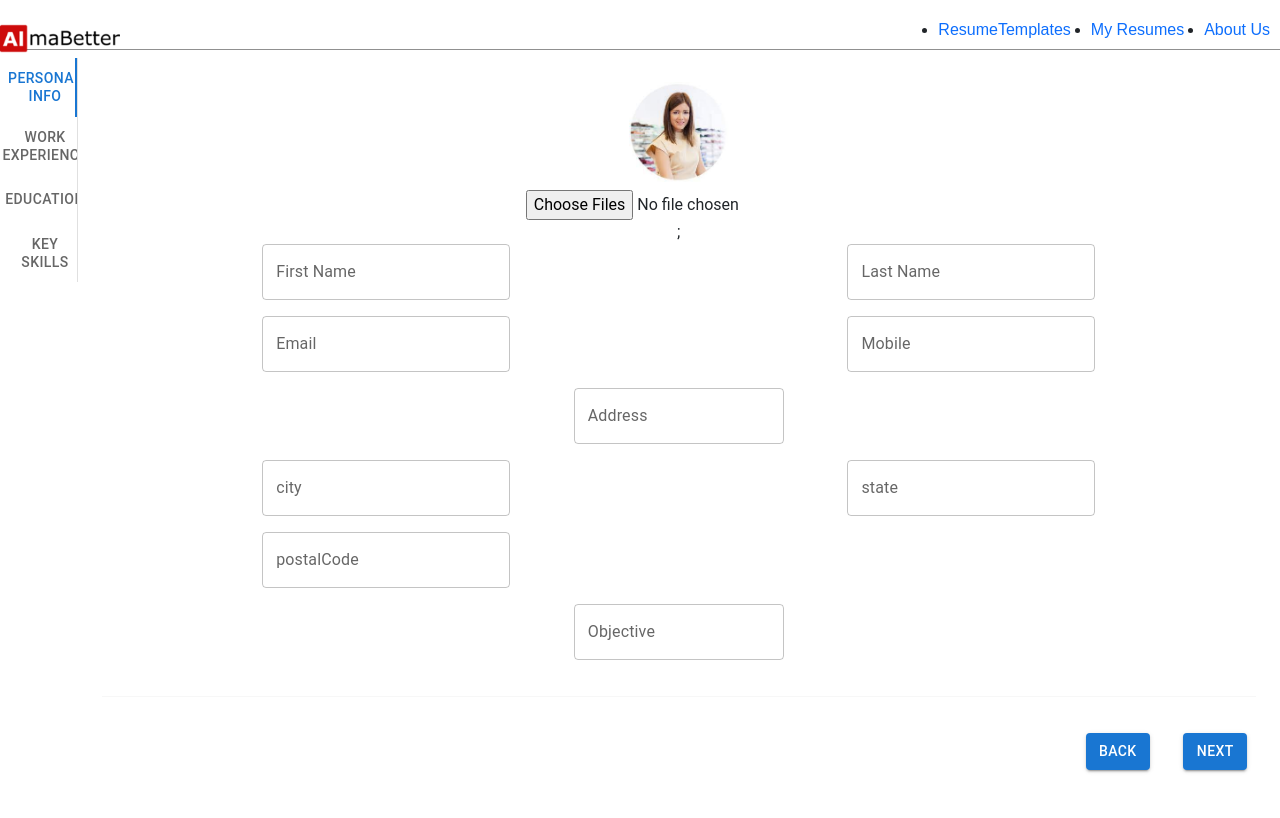
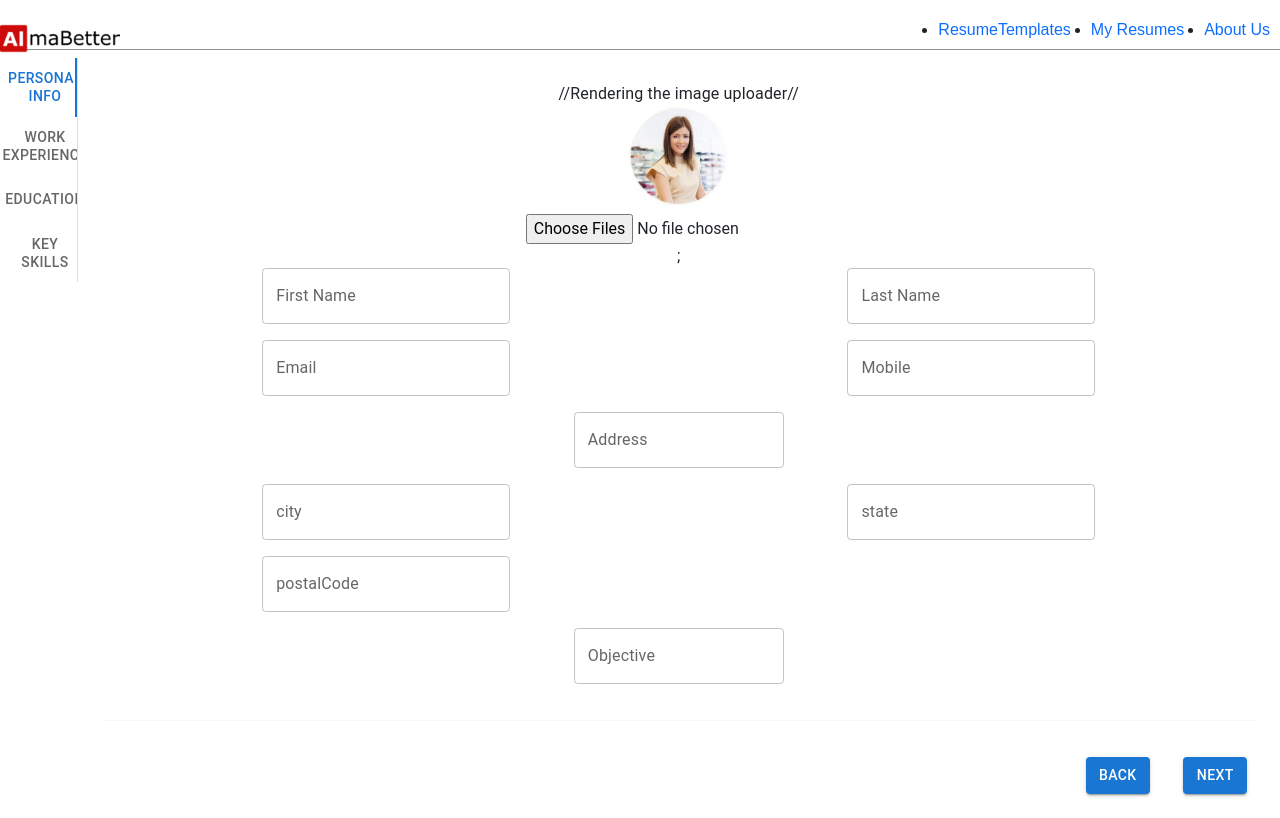
Before and after one commit to samapikasahoo/ResBull, a React (Create React App) app in the folder resbul/: page /usetemplate in a window 1280 px wide. Built offline with nearby package versions, Linux system fonts and the light colour scheme.

Commit message:
Update PersonalInfo.js

```diff
--- a/resbul/src/components/PersonalInfo.js
+++ b/resbul/src/components/PersonalInfo.js
@@ -5,6 +5,8 @@ import { Button, Divider, TextField } from "@mui/material";
 import ReactDOM from "react-dom";
 
 import ImageUploader from "./ImageUploader";
+
+// this component return us the Personal info  of Detail Filling Page//
 
 export default function PersonalInfo(props) {
 
@@ -27,6 +29,7 @@ export default function PersonalInfo(props) {
   return (
 
     <Box sx={{ flexGrow: 1 }}>
+   //Rendering the image uploader//
       <ImageUploader />;
       <Grid container spacing={2}>
         <Grid item xs={6}>
```
